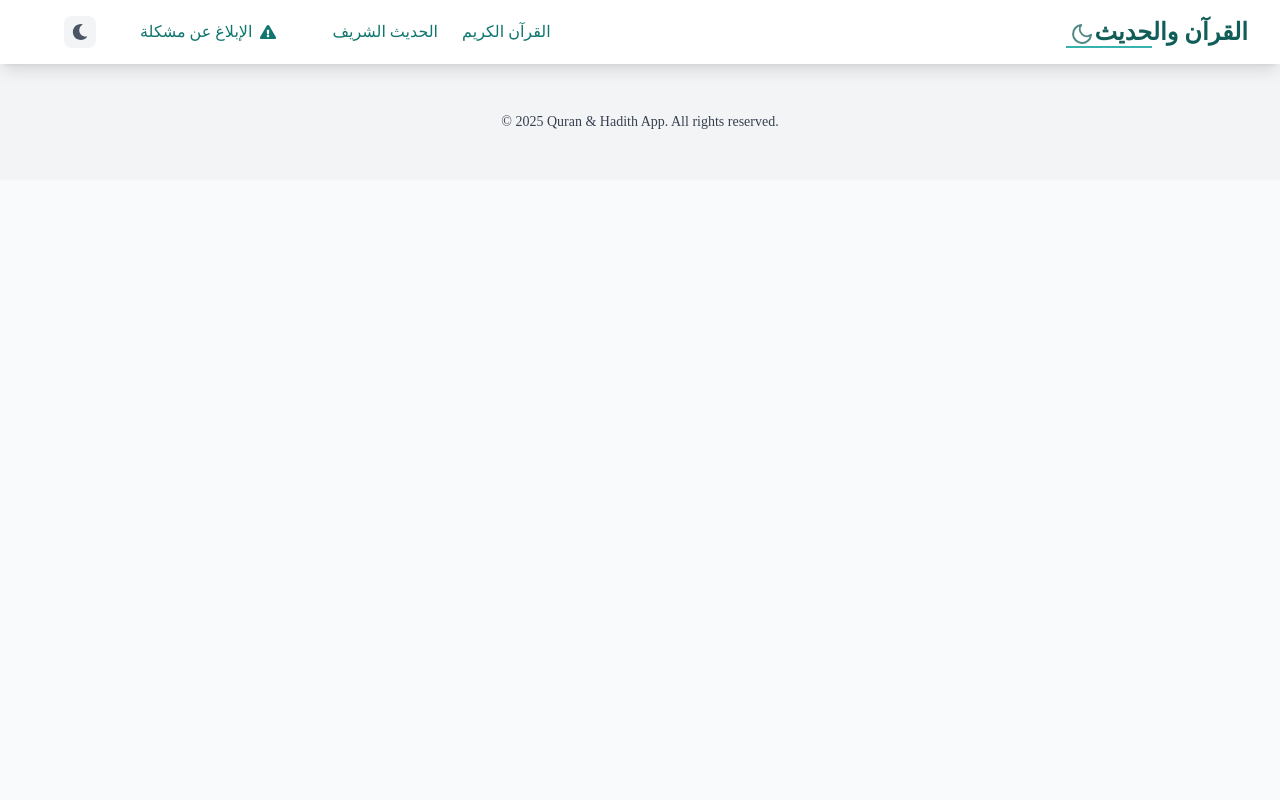
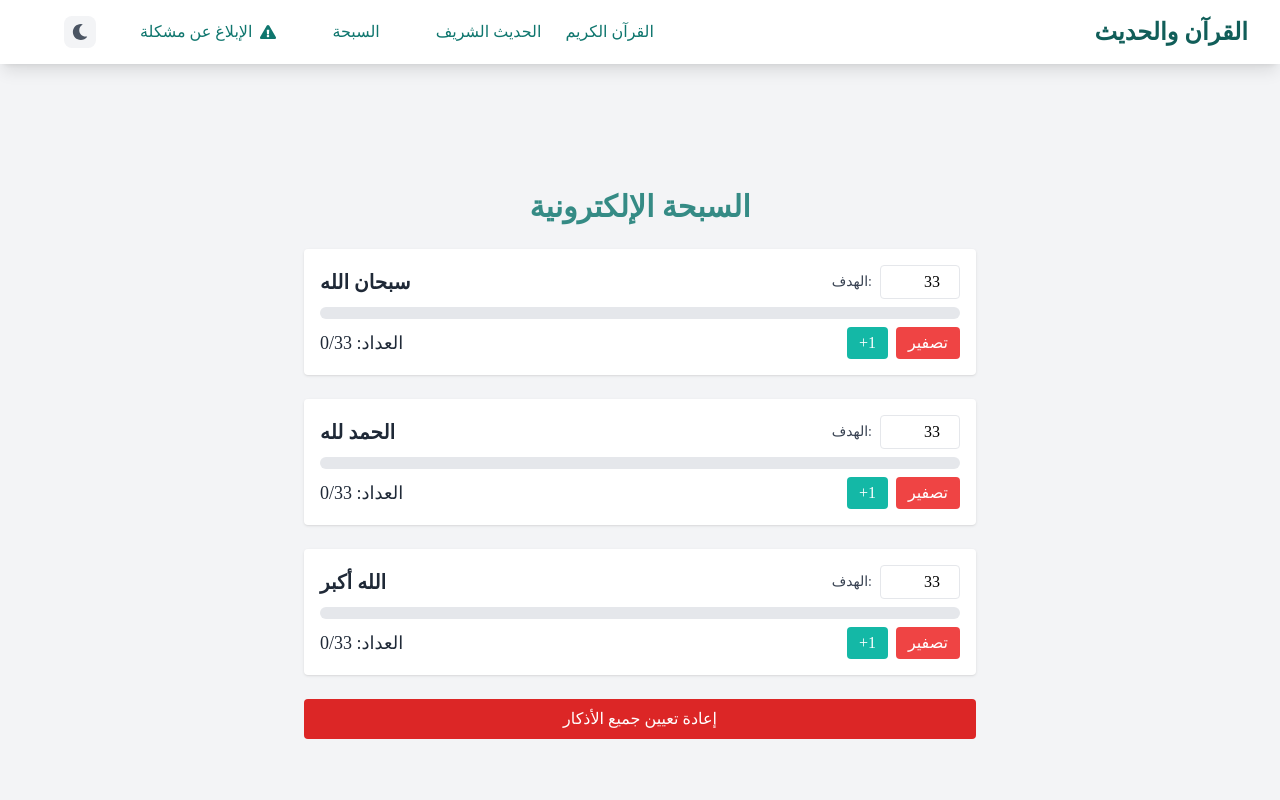
Before and after one commit to AbdelaliAAZZ/quran-hadith-app, a React (Vite) app: page /tasbih in a window 1280 px wide. Shown: the top 800 px of the page. Built offline with nearby package versions, Linux system fonts and the light colour scheme.

Commit message:
add tasbih component

```diff
--- a/package.json
+++ b/package.json
@@ -10,6 +10,7 @@
     "preview": "vite preview"
   },
   "dependencies": {
+    "@react-pdf-viewer/core": "^3.12.0",
     "cors": "^2.8.5",
     "emailjs-com": "^3.2.0",
     "origin": "^0.8.6",
--- a/src/App.jsx
+++ b/src/App.jsx
@@ -3,8 +3,8 @@ import Navbar from './components/Navbar';
 import Home from './pages/Home';
 import Quran from './pages/Quran';
 import Hadith from './pages/Hadith';
+import Tasbih from './pages/Tasbih'; // <-- Import new Tasbih component
 import { useTheme } from './context/ThemeContext';
-import HadithBooks from './pages/HadithBooks ';
 
 function App() {
   const { theme } = useTheme();
@@ -17,11 +17,17 @@ function App() {
           <Route path="/" element={<Home />} />
           <Route path="/quran" element={<Quran />} />
           <Route path="/hadith" element={<Hadith />} />
-          <Route path="/books" element={<HadithBooks />} />
+
+          {/* New Tasbih Route */}
+          <Route path="/tasbih" element={<Tasbih />} />
         </Routes>
       </main>
-      <footer className={`text-center py-12 ${theme === 'dark' ? 'bg-gray-900 text-gray-400' : 'bg-gray-100 text-gray-700'}`}>
-        <p className="text-sm">&copy; 2025 Quran & Hadith App. All rights reserved. </p>
+      <footer
+        className={`text-center py-12 ${
+          theme === 'dark' ? 'bg-gray-900 text-gray-400' : 'bg-gray-100 text-gray-700'
+        }`}
+      >
+        <p className="text-sm">&copy; 2025 Quran &amp; Hadith App. All rights reserved.</p>
       </footer>
     </div>
   );
--- a/src/components/Navbar.jsx
+++ b/src/components/Navbar.jsx
@@ -7,20 +7,16 @@ import { FaExclamationTriangle, FaMoon, FaSun } from 'react-icons/fa';
 function Navbar() {
   const [isOpen, setIsOpen] = useState(false);
   const { theme, setTheme } = useTheme();
-  // Remove settings state since we are not using settings anymore
   const [showReportIssue, setShowReportIssue] = useState(false);
   const [reportMessage, setReportMessage] = useState('');
   const [reportEmail, setReportEmail] = useState('');
-  const [reportCountry, setReportCountry] = useState('');
   const [toastMessage, setToastMessage] = useState('');
-
-  // Placeholders are added for inputs below
 
   const toggleTheme = () => {
     setTheme(theme === 'dark' ? 'light' : 'dark');
   };
 
-  // EmailJS configuration with your provided credentials
+  // EmailJS configuration
   const SERVICE_ID = 'service_1vazxgr';
   const TEMPLATE_ID = 'template_4erx1vp';
   const PUBLIC_KEY = 'XXRK4kg3nQWZEdb4t';
@@ -29,34 +25,47 @@ function Navbar() {
 
   const handleReportSubmit = (e) => {
     e.preventDefault();
-    if (!reportEmail || !reportMessage || !reportCountry) {
+    if (!reportEmail || !reportMessage) {
       setToastMessage('يرجى تعبئة جميع الحقول');
       setTimeout(() => setToastMessage(''), 3000);
       return;
     }
-    emailjs.sendForm(SERVICE_ID, TEMPLATE_ID, formRef.current, PUBLIC_KEY)
-      .then((result) => {
+    emailjs
+      .sendForm(SERVICE_ID, TEMPLATE_ID, formRef.current, PUBLIC_KEY)
+      .then(() => {
         setToastMessage('تم إرسال التقرير بنجاح');
         setTimeout(() => setToastMessage(''), 3000);
-      }, (error) => {
+      })
+      .catch(() => {
         setToastMessage('فشل إرسال التقرير');
         setTimeout(() => setToastMessage(''), 3000);
       });
     formRef.current.reset();
     setReportEmail('');
     setReportMessage('');
-    setReportCountry('');
     setShowReportIssue(false);
   };
 
   return (
     <>
-      {/* Inline styles for snake animation on hover */}
+      {/* Custom CSS Animations and Hover Effects */}
       <style>{`
         @keyframes snake {
           0% { width: 0; }
           50% { width: 100%; }
           100% { width: 0; }
+        }
+        @keyframes slideDown {
+          from { opacity: 0; transform: translateY(-20px); }
+          to { opacity: 1; transform: translateY(0); }
+        }
+        @keyframes popIn {
+          from { opacity: 0; transform: scale(0.8); }
+          to { opacity: 1; transform: scale(1); }
+        }
+        @keyframes slideUp {
+          from { opacity: 0; transform: translateY(20px); }
+          to { opacity: 1; transform: translateY(0); }
         }
         .animate-snake::after {
           content: '';
@@ -67,82 +76,104 @@ function Navbar() {
           background: #38b2ac;
           animation: snake 1.5s infinite;
         }
+        .animate-slide-down {
+          animation: slideDown 0.3s ease-out forwards;
+        }
+        .animate-pop-in {
+          animation: popIn 0.3s ease-out forwards;
+        }
+        .animate-slide-up {
+          animation: slideUp 0.3s ease-out forwards;
+        }
+        .nav-link {
+          position: relative;
+          overflow: hidden;
+        }
+        .nav-link::after {
+          content: '';
+          position: absolute;
+          bottom: 0;
+          left: 50%;
+          width: 0;
+          height: 2px;
+          background: #38b2ac;
+          transition: all 0.3s ease;
+        }
+        .nav-link:hover::after {
+          left: 0;
+          width: 100%;
+        }
       `}</style>
 
-      <nav className="bg-white dark:bg-gray-800 backdrop-blur-lg bg-opacity-80 shadow-lg sticky top-0 z-50" dir="rtl">
+      <nav
+        className="bg-white dark:bg-gray-800 backdrop-blur-lg bg-opacity-90 shadow-lg sticky top-0 z-50"
+        dir="rtl"
+      >
         <div className="max-w-7xl mx-auto px-4 sm:px-6 lg:px-8">
           <div className="flex items-center justify-between h-16">
-            {/* قسم الشعار مع تأثير الثعبان عند المرور */}
+            {/* Logo with Snake Animation */}
             <div className="flex-shrink-0 transform hover:scale-105 transition-transform duration-300 relative">
               <Link
                 to="/"
-                className="text-2xl font-bold text-teal-800 dark:text-teal-200 font-amiri group animate-snake"
+                className="text-2xl font-bold text-teal-800 dark:text-teal-200 font-amiri group nav-link"
               >
                 القرآن والحديث
-                <span className="inline-block ml-1">
-                  <svg
-                    xmlns="http://www.w3.org/2000/svg"
-                    className="w-6 h-6 inline-block animate-pulse"
-                    fill="none"
-                    viewBox="0 0 24 24"
-                    stroke="currentColor"
-                  >
-                    <path strokeLinecap="round" strokeLinejoin="round" strokeWidth={2} d="M21 12.79A9 9 0 1111.21 3 7 7 0 0021 12.79z" />
-                  </svg>
-                </span>
               </Link>
             </div>
 
-            {/* قائمة سطح المكتب */}
+            {/* Desktop Menu */}
             <div className="hidden md:flex items-center space-x-8">
               <Link
                 to="/quran"
-                className="relative text-teal-700 dark:text-teal-300 px-3 py-2 group transition-all duration-300"
+                className="nav-link text-teal-700 dark:text-teal-300 px-3 py-2 transition-all duration-300"
               >
                 القرآن الكريم
-                <span className="absolute bottom-0 right-0 w-0 h-1 bg-teal-600 transition-all duration-300 group-hover:w-full"></span>
               </Link>
 
               <Link
                 to="/hadith"
-                className="relative text-teal-700 dark:text-teal-300 px-3 py-2 group transition-all duration-300"
+                className="nav-link text-teal-700 dark:text-teal-300 px-3 py-2 transition-all duration-300"
               >
                 الحديث الشريف
-                <span className="absolute bottom-0 right-0 w-0 h-1 bg-teal-600 transition-all duration-300 group-hover:w-full"></span>
               </Link>
 
-              {/* زر الإبلاغ عن مشكلة */}
+              {/* TASBIH LINK */}
+              <Link
+                to="/tasbih"
+                className="nav-link text-teal-700 dark:text-teal-300 px-3 py-2 transition-all duration-300"
+              >
+                السبحة
+              </Link>
+
+              {/* Report Issue Button */}
               <button
                 onClick={() => setShowReportIssue(true)}
-                className="flex items-center text-teal-700 dark:text-teal-300 px-3 py-2 group transition-all duration-300"
+                className="flex items-center text-teal-700 dark:text-teal-300 px-3 py-2 transition-all duration-300"
               >
                 <FaExclamationTriangle className="ml-2" />
-                <span className="relative">
-                  الإبلاغ عن مشكلة
-                  <span className="absolute bottom-0 right-0 w-full h-0.5 bg-teal-600 transform scale-x-0 group-hover:scale-x-100 transition-transform duration-300"></span>
-                </span>
+                <span className="nav-link">الإبلاغ عن مشكلة</span>
               </button>
 
-              {/* تبديل الثيم */}
+              {/* Theme Toggle */}
               <button
                 onClick={toggleTheme}
-                className="p-2 rounded-lg bg-gray-100 dark:bg-gray-700 text-gray-600 dark:text-gray-300 hover:bg-gray-200 dark:hover:bg-gray-600 transition-all duration-300 transform hover:rotate-180"
+                className="p-2 rounded-lg bg-gray-100 dark:bg-gray-700 text-gray-600 dark:text-gray-300 hover:bg-gray-200 dark:hover:bg-gray-600 transition-transform duration-300 transform hover:rotate-180"
               >
                 {theme === 'dark' ? <FaSun /> : <FaMoon />}
               </button>
             </div>
 
-            {/* زر قائمة الهاتف المحمول */}
+            {/* Mobile Menu Button */}
             <div className="flex md:hidden items-center space-x-2">
               <button
                 onClick={toggleTheme}
-                className="p-2 rounded-lg bg-gray-100 dark:bg-gray-700 text-gray-600 dark:text-gray-300 transform hover:scale-110 transition-all duration-300"
+                className="p-2 rounded-lg bg-gray-100 dark:bg-gray-700 text-gray-600 dark:text-gray-300 transition-transform duration-300 transform hover:scale-110"
               >
                 {theme === 'dark' ? <FaSun /> : <FaMoon />}
               </button>
               <button
-                onClick={() => setIsOpen(!isOpen)}
-                className="inline-flex items-center justify-center p-2 rounded-md text-teal-700 dark:text-teal-300 transform hover:scale-110 transition-all duration-300"
+                onClick={() => setIsOpen((prev) => !prev)}
+                className="inline-flex items-center justify-center p-2 rounded-md text-teal-700 dark:text-teal-300 transition-transform duration-300 transform hover:scale-110"
               >
                 <svg
                   className="h-6 w-6"
@@ -152,9 +183,19 @@ function Navbar() {
                   stroke="currentColor"
                 >
                   {isOpen ? (
-                    <path strokeLinecap="round" strokeLinejoin="round" strokeWidth={2} d="M6 18L18 6M6 6l12 12" />
+                    <path
+                      strokeLinecap="round"
+                      strokeLinejoin="round"
+                      strokeWidth={2}
+                      d="M6 18L18 6M6 6l12 12"
+                    />
                   ) : (
-                    <path strokeLinecap="round" strokeLinejoin="round" strokeWidth={2} d="M4 6h16M4 12h16M4 18h16" />
+                    <path
+                      strokeLinecap="round"
+                      strokeLinejoin="round"
+                      strokeWidth={2}
+                      d="M4 6h16M4 12h16M4 18h16"
+                    />
                   )}
                 </svg>
               </button>
@@ -162,25 +203,31 @@ function Navbar() {
           </div>
         </div>
 
-        {/* قائمة الهاتف المحمول */}
+        {/* Mobile Menu */}
         {isOpen && (
           <div className="md:hidden bg-white dark:bg-gray-800 backdrop-blur-lg bg-opacity-95 animate-slide-down">
             <div className="px-2 pt-2 pb-3 space-y-1 sm:px-3">
               <Link
                 to="/quran"
-                className="block text-teal-700 dark:text-teal-300 hover:text-teal-900 dark:hover:text-teal-100 hover:bg-teal-50 dark:hover:bg-gray-700 px-3 py-2 rounded-md text-base font-medium text-right"
+                className="block nav-link text-teal-700 dark:text-teal-300 hover:text-teal-900 dark:hover:text-teal-100 hover:bg-teal-50 dark:hover:bg-gray-700 px-3 py-2 rounded-md text-base font-medium text-right"
               >
-                القرآن
+                القرآن الكريم
               </Link>
               <Link
                 to="/hadith"
-                className="block text-teal-700 dark:text-teal-300 hover:text-teal-900 dark:hover:text-teal-100 hover:bg-teal-50 dark:hover:bg-gray-700 px-3 py-2 rounded-md text-base font-medium text-right"
+                className="block nav-link text-teal-700 dark:text-teal-300 hover:text-teal-900 dark:hover:text-teal-100 hover:bg-teal-50 dark:hover:bg-gray-700 px-3 py-2 rounded-md text-base font-medium text-right"
               >
-                الحديث
+                الحديث الشريف
+              </Link>
+              <Link
+                to="/tasbih"
+                className="block nav-link text-teal-700 dark:text-teal-300 hover:text-teal-900 dark:hover:text-teal-100 hover:bg-teal-50 dark:hover:bg-gray-700 px-3 py-2 rounded-md text-base font-medium text-right"
+              >
+                السبحة
               </Link>
               <button
                 onClick={() => setShowReportIssue(true)}
-                className="flex items-center w-full text-teal-700 dark:text-teal-300 hover:text-teal-900 dark:hover:text-teal-100 hover:bg-teal-50 dark:hover:bg-gray-700 px-3 py-2 rounded-md text-base font-medium text-right"
+                className="flex items-center w-full nav-link text-teal-700 dark:text-teal-300 hover:text-teal-900 dark:hover:text-teal-100 hover:bg-teal-50 dark:hover:bg-gray-700 px-3 py-2 rounded-md text-base font-medium text-right"
               >
                 <FaExclamationTriangle className="ml-2" />
                 الإبلاغ عن مشكلة
@@ -190,7 +237,7 @@ function Navbar() {
         )}
       </nav>
 
-      {/* Report Issue Modal with EmailJS */}
+      {/* Report Issue Modal */}
       {showReportIssue && (
         <div className="fixed inset-0 bg-black bg-opacity-50 flex items-center justify-center z-50">
           <div className="bg-white dark:bg-gray-800 p-6 rounded-lg shadow-xl max-w-sm w-full animate-pop-in">
@@ -212,20 +259,6 @@ function Navbar() {
               </div>
               <div className="mb-4">
                 <label className="block text-sm font-medium text-gray-700 dark:text-gray-300 mb-1 text-right">
-                  الدولة:
-                </label>
-                <input
-                  type="text"
-                  name="report_country"
-                  value={reportCountry}
-                  onChange={(e) => setReportCountry(e.target.value)}
-                  placeholder="أدخل دولتك"
-                  className="w-full p-2 border rounded-md bg-gray-100 dark:bg-gray-700 text-sm focus:outline-none text-right"
-                  required
-                />
-              </div>
-              <div className="mb-4">
-                <label className="block text-sm font-medium text-gray-700 dark:text-gray-300 mb-1 text-right">
                   وصف المشكلة:
                 </label>
                 <textarea
@@ -238,11 +271,10 @@ function Navbar() {
                   required
                 />
               </div>
-              {/* Hidden inputs for timestamp and user counter */}
               <input
                 type="hidden"
                 name="timestamp"
-                value={new Date().toLocaleString("ar-EG")}
+                value={new Date().toLocaleString('ar-EG')}
               />
               <input
                 type="hidden"
--- /dev/null
+++ b/src/pages/Tasbih.jsx
@@ -0,0 +1,141 @@
+import { useState, useEffect } from 'react';
+
+function Tasbih() {
+  // We can store multiple “dhikr” counters in an array
+  const [dhikrList, setDhikrList] = useState([
+    { id: 1, label: 'سبحان الله', count: 0, target: 33 },
+    { id: 2, label: 'الحمد لله', count: 0, target: 33 },
+    { id: 3, label: 'الله أكبر', count: 0, target: 33 },
+  ]);
+
+  // On mount, load from local storage
+  useEffect(() => {
+    const saved = localStorage.getItem('tasbihData');
+    if (saved) {
+      setDhikrList(JSON.parse(saved));
+    }
+  }, []);
+
+  // Save to local storage whenever dhikrList changes
+  useEffect(() => {
+    localStorage.setItem('tasbihData', JSON.stringify(dhikrList));
+  }, [dhikrList]);
+
+  // Increment a single dhikr
+  const handleDhikrIncrement = (id) => {
+    setDhikrList((prevList) =>
+      prevList.map((dhikr) => {
+        if (dhikr.id === id) {
+          const newCount = dhikr.count + 1;
+          // If user hits the target
+          if (newCount === dhikr.target) {
+            alert(`لقد وصلت إلى العدد المطلوب (${dhikr.target}) لـ: ${dhikr.label}`);
+          }
+          return { ...dhikr, count: newCount };
+        }
+        return dhikr;
+      })
+    );
+  };
+
+  // Reset a single dhikr
+  const resetDhikr = (id) => {
+    setDhikrList((prevList) =>
+      prevList.map((dhikr) => (dhikr.id === id ? { ...dhikr, count: 0 } : dhikr))
+    );
+  };
+
+  // Change the target of a single dhikr
+  const handleTargetChange = (id, newTarget) => {
+    setDhikrList((prevList) =>
+      prevList.map((dhikr) =>
+        dhikr.id === id ? { ...dhikr, target: newTarget } : dhikr
+      )
+    );
+  };
+
+  // Reset all counters
+  const resetAll = () => {
+    setDhikrList((prevList) =>
+      prevList.map((dhikr) => ({ ...dhikr, count: 0 }))
+    );
+  };
+
+  return (
+    <div className="min-h-screen p-4 flex flex-col items-center justify-center bg-gray-100 dark:bg-gray-900">
+      <h1 className="text-3xl font-bold mb-6 text-teal-700 dark:text-teal-300 font-amiri animate-pulse">
+        السبحة الإلكترونية
+      </h1>
+
+      <div className="max-w-2xl w-full space-y-6">
+        {dhikrList.map((dhikr) => {
+          const progress = dhikr.target > 0
+            ? Math.min((dhikr.count / dhikr.target) * 100, 100)
+            : 0;
+
+          return (
+            <div
+              key={dhikr.id}
+              className="p-4 rounded shadow bg-white dark:bg-gray-800 animate-slide-up"
+            >
+              <div className="flex flex-col sm:flex-row justify-between items-center mb-2">
+                <span className="text-xl font-semibold text-gray-800 dark:text-gray-200">
+                  {dhikr.label}
+                </span>
+                <div className="flex items-center space-x-2">
+                  <label className="text-sm text-gray-700 dark:text-gray-300">
+                    الهدف:
+                  </label>
+                  <input
+                    type="number"
+                    className="w-20 p-1 border rounded dark:bg-gray-700 dark:text-gray-200 text-right"
+                    value={dhikr.target}
+                    onChange={(e) =>
+                      handleTargetChange(dhikr.id, parseInt(e.target.value) || 0)
+                    }
+                  />
+                </div>
+              </div>
+
+              <div className="w-full h-3 bg-gray-200 dark:bg-gray-700 rounded-full overflow-hidden mb-2">
+                <div
+                  className="h-full bg-teal-500 transition-all"
+                  style={{ width: `${progress}%` }}
+                />
+              </div>
+
+              <div className="flex flex-col sm:flex-row justify-between items-center">
+                <p className="text-lg text-gray-800 dark:text-gray-200 mb-2 sm:mb-0">
+                  العداد: {dhikr.count}/{dhikr.target}
+                </p>
+                <div className="flex gap-2">
+                  <button
+                    onClick={() => handleDhikrIncrement(dhikr.id)}
+                    className="px-3 py-1 bg-teal-500 text-white rounded hover:bg-teal-600 transition-colors"
+                  >
+                    +1
+                  </button>
+                  <button
+                    onClick={() => resetDhikr(dhikr.id)}
+                    className="px-3 py-1 bg-red-500 text-white rounded hover:bg-red-600 transition-colors"
+                  >
+                    تصفير
+                  </button>
+                </div>
+              </div>
+            </div>
+          );
+        })}
+
+        <button
+          onClick={resetAll}
+          className="px-4 py-2 bg-red-600 text-white rounded hover:bg-red-700 transition-colors mt-4 w-full"
+        >
+          إعادة تعيين جميع الأذكار
+        </button>
+      </div>
+    </div>
+  );
+}
+
+export default Tasbih;
```
Also changed, not shown: src/pages/Quran.jsx (+12 -7 lines), 1 other file (tests, documents, lock files or other folders).
